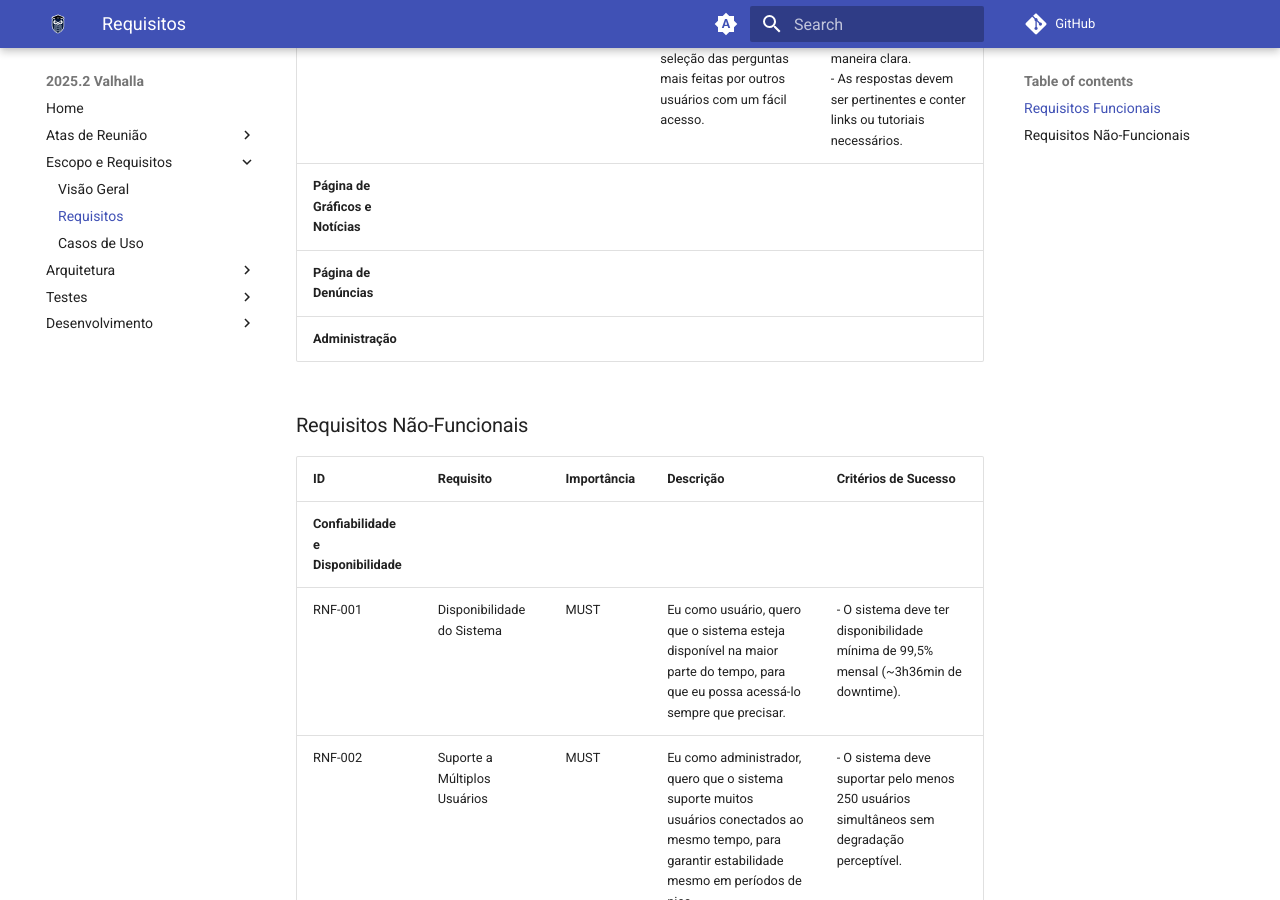
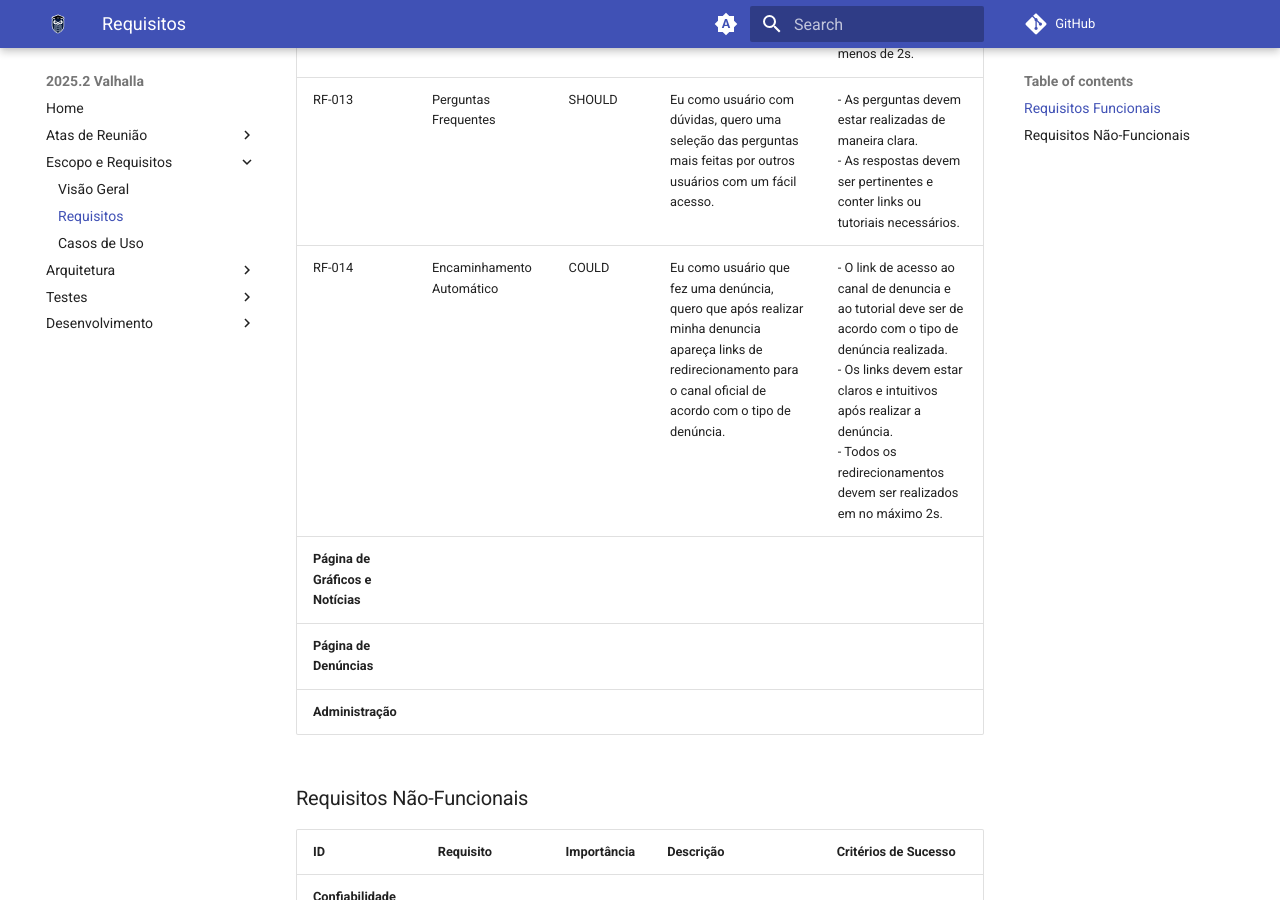
Before and after one commit to fga-eps-mds/2025.2-Valhalla-Docs, an MkDocs documentation site: the page built from docs/escopo-requisitos/Requisitos.md, in a window 1280 px wide and 900 px high, scrolled down 3165 px. Built offline with MkDocs 1.6.1 and Material for MkDocs 9.7.7, drawn with Linux system fonts in a browser that asks for light colours; comment, search, counter and statistics services are not loaded.

Commit message:
doc - preenche RF 014 da Página de Orientação
Co-authored-by: Devv-Antonio <Devv-Antonio@users.noreply.github.com>

```diff
--- a/docs/escopo-requisitos/Requisitos.md
+++ b/docs/escopo-requisitos/Requisitos.md
@@ -22,6 +22,7 @@ Esta tabela lista todos os requisitos do projeto, sua prioridade e descrição d
 | RF-011 | Guia de Denúncia | MUST | Eu como usuário que não sabe a quem recorrer, quero uma página que possua o passo a passo para realizar denúncias de acordo com a minha necessidade. | - Fluxo claro de etapas para cada tipo de denúncia.<br>- Disponibilidade de links de acesso direto aos órgãos competentes.<br>- Linguagem simples e acessível.<br>- O usuário deve conseguir realizar todos os processos sem necessitar de informações exteriores. |
 | RF-012 | Links para Denúncia | MUST | Eu como usuário quero links de acesso claros e intuitivos que me redirecionem as páginas e canais de denúncia de órgãos oficiais. | - O link deve redirecionar para a página proposta diretamente.<br>- O link deve ser mostrado de maneira clara e intuitiva.<br>- A responsividade do link deve ser eficiente, redirecionando em menos de 2s. |
 | RF-013 | Perguntas Frequentes | SHOULD | Eu como usuário com dúvidas, quero uma seleção das perguntas mais feitas por outros usuários com um fácil acesso. | - As perguntas devem estar realizadas de maneira clara.<br>- As respostas devem ser pertinentes e conter links ou tutoriais necessários. |
+| RF-014 | Encaminhamento Automático | COULD | Eu como usuário que fez uma denúncia, quero que após realizar minha denuncia apareça links de redirecionamento para o canal oficial de acordo com o tipo de denúncia. | - O link de acesso ao canal de denuncia e ao tutorial deve ser de acordo com o tipo de denúncia realizada.<br>- Os links devem estar claros e intuitivos após realizar a denúncia.<br>- Todos os redirecionamentos devem ser realizados em no máximo 2s. |
 | **Página de Gráficos e Notícias** | | | | |
 | **Página de Denúncias** | | | | |
 | **Administração** | | | | |
```
